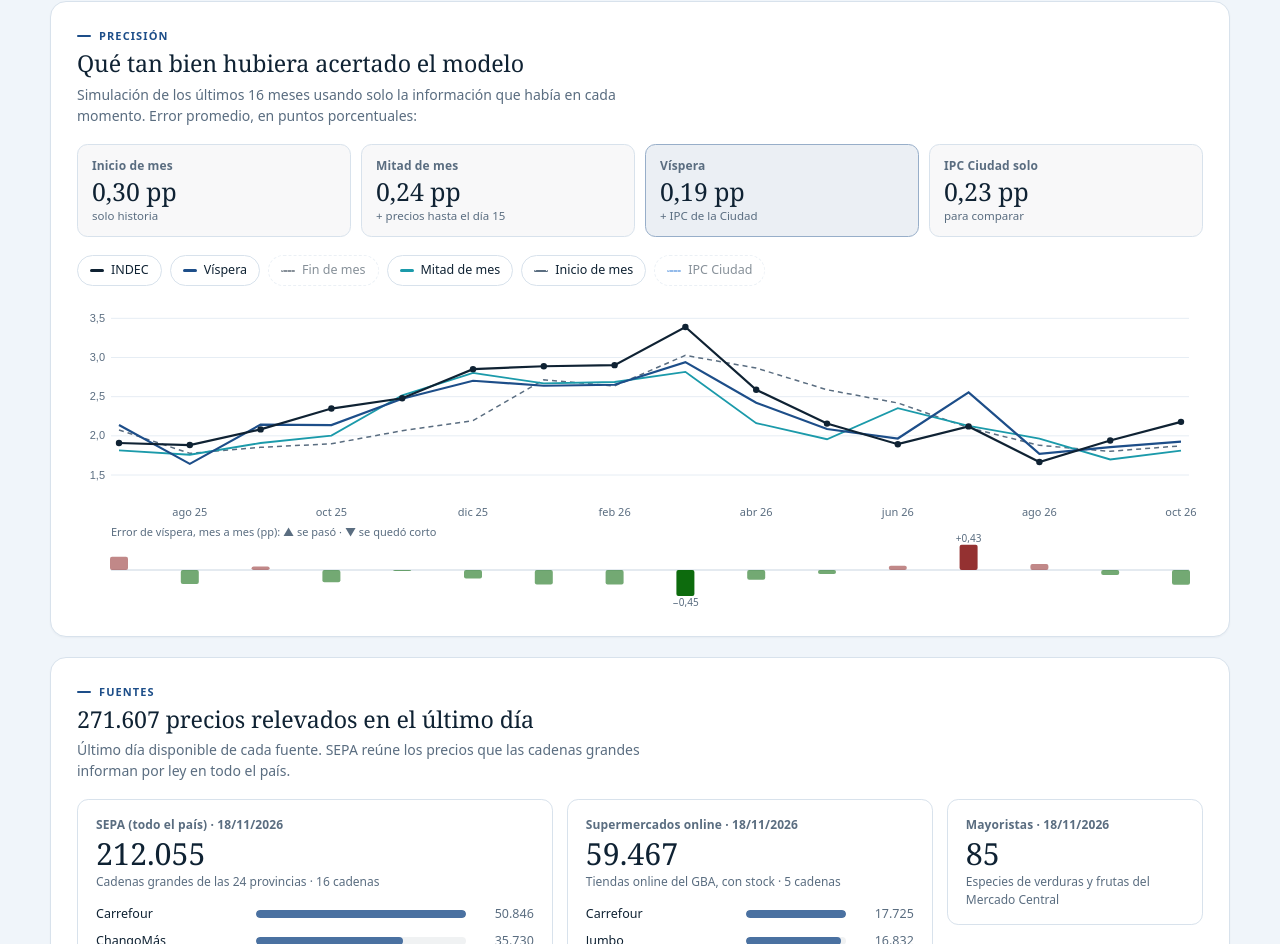
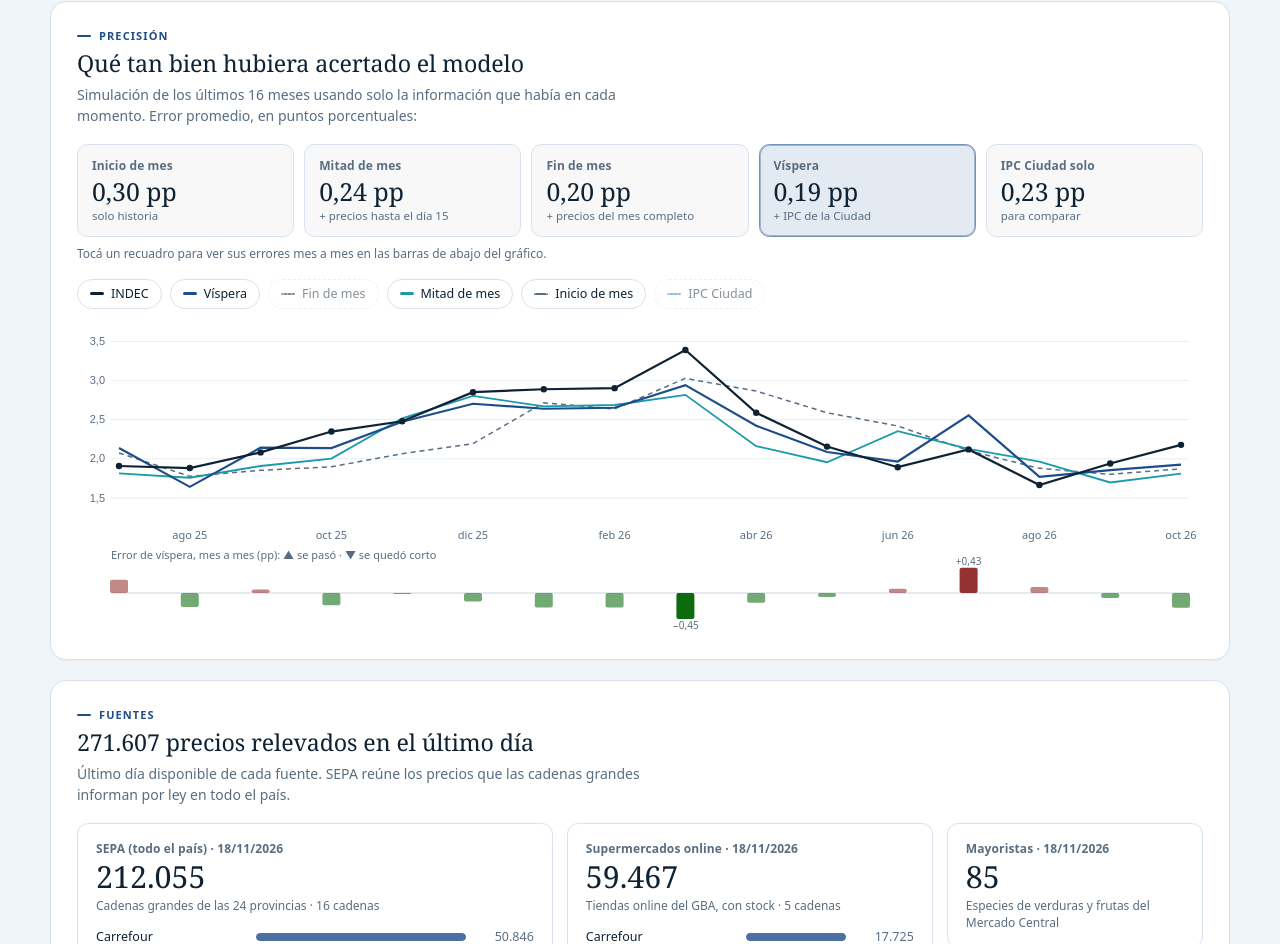
Before and after one commit to santirecco/ipc-nowcast, a plain HTML site: page reports/tablero_ipc.html in a window 1280 px wide. Shown: the part 2928-3872 px from the top of the page. Drawn offline with Linux system fonts and the light colour scheme.

Commit message:
Tablero: error a fin de mes y barras de error elegibles tocando cada recuadro
Co-Authored-By: Claude Opus 5.5 <noreply@anthropic.com>
Claude-Session: https://claude.ai/code/session_01HgaufHM38jDCPrVdXAteq2

```diff
--- a/reports/tablero_ipc.html
+++ b/reports/tablero_ipc.html
@@ -123,10 +123,13 @@ html, body { margin: 0; background: var(--color-bg); }
   .ipx-bt-canvas { position: relative; }
 
   /* precisión */
-  .ipx-stats { display: grid; grid-template-columns: repeat(4, minmax(0, 1fr)); gap: 10px; margin-bottom: 18px; }
-  @media (max-width: 760px) { .ipx-stats { grid-template-columns: repeat(2, 1fr); } }
-  .ipx-stat { display: flex; flex-direction: column; gap: 3px; padding: 12px 14px; border-radius: calc(var(--cds-radius) * 1.3); background: color-mix(in srgb, var(--color-fg) 3%, var(--color-panel)); border: 1px solid var(--color-border-line); }
-  .ipx-stat-best { background: color-mix(in srgb, var(--c0, #1d4e89) 9%, var(--color-panel)); border-color: color-mix(in srgb, var(--c0, #1d4e89) 35%, var(--color-border-line)); }
+  .ipx-stats { display: grid; grid-template-columns: repeat(5, minmax(0, 1fr)); gap: 10px; margin-bottom: 8px; }
+  @media (max-width: 860px) { .ipx-stats { grid-template-columns: repeat(2, 1fr); } }
+  .ipx-stat { display: flex; flex-direction: column; align-items: flex-start; gap: 3px; padding: 12px 14px; text-align: left; font: inherit; color: inherit; cursor: pointer; border-radius: calc(var(--cds-radius) * 1.3); background: color-mix(in srgb, var(--color-fg) 3%, var(--color-panel)); border: 1px solid var(--color-border-line); transition: background .15s, border-color .15s; }
+  .ipx-stat:hover { border-color: color-mix(in srgb, var(--c0, #1d4e89) 35%, var(--color-border-line)); }
+  .ipx-stat:focus-visible { outline: 2px solid var(--c0, currentColor); outline-offset: 2px; }
+  .ipx-stat.sel { background: color-mix(in srgb, var(--c0, #1d4e89) 12%, var(--color-panel)); border-color: color-mix(in srgb, var(--c0, #1d4e89) 55%, var(--color-border-line)); box-shadow: inset 0 0 0 1px color-mix(in srgb, var(--c0, #1d4e89) 35%, transparent); }
+  .ipx-stats-hint { margin-bottom: 16px; }
   .ipx-stat-val { font-family: var(--font-anthropic-serif); font-size: 1.55rem; line-height: 1.1; font-variant-numeric: tabular-nums; }
   .ipx-stat-foot { font-size: 11.5px; color: var(--color-fg-muted); }
 
@@ -308,12 +311,14 @@ html, body { margin: 0; background: var(--color-bg); }
       <h2 class="ipx-sec-title">Qué tan bien hubiera acertado el modelo</h2>
       <p class="ipx-muted">Simulación de los últimos 16 meses usando solo la información que había en cada momento. Error promedio, en puntos porcentuales:</p>
     </header>
-    <div class="ipx-stats">
-      <div class="ipx-stat"><span class="ipx-label">Inicio de mes</span><span class="ipx-stat-val"><span data-draw="mae-ini" data-source="error_bt" data-field="error" data-where="momento=inicio">—</span></span><span class="ipx-stat-foot">solo historia</span></div>
-      <div class="ipx-stat"><span class="ipx-label">Mitad de mes</span><span class="ipx-stat-val"><span data-draw="mae-mit" data-source="error_bt" data-field="error" data-where="momento=mitad">—</span></span><span class="ipx-stat-foot">+ precios hasta el día 15</span></div>
-      <div class="ipx-stat ipx-stat-best"><span class="ipx-label">Víspera</span><span class="ipx-stat-val"><span data-draw="mae-vis" data-source="error_bt" data-field="error" data-where="momento=vispera">—</span></span><span class="ipx-stat-foot">+ IPC de la Ciudad</span></div>
-      <div class="ipx-stat"><span class="ipx-label">IPC Ciudad solo</span><span class="ipx-stat-val"><span data-draw="mae-caba" data-source="error_bt" data-field="error" data-where="momento=caba">—</span></span><span class="ipx-stat-foot">para comparar</span></div>
+    <div class="ipx-stats" role="group" aria-label="Error promedio de cada momento: tocá uno para ver sus errores mes a mes">
+      <button type="button" class="ipx-stat" data-serie="inicio"><span class="ipx-label">Inicio de mes</span><span class="ipx-stat-val"><span data-draw="mae-ini" data-source="error_bt" data-field="error" data-where="momento=inicio">—</span></span><span class="ipx-stat-foot">solo historia</span></button>
+      <button type="button" class="ipx-stat" data-serie="mitad"><span class="ipx-label">Mitad de mes</span><span class="ipx-stat-val"><span data-draw="mae-mit" data-source="error_bt" data-field="error" data-where="momento=mitad">—</span></span><span class="ipx-stat-foot">+ precios hasta el día 15</span></button>
+      <button type="button" class="ipx-stat" data-serie="fin"><span class="ipx-label">Fin de mes</span><span class="ipx-stat-val"><span data-draw="mae-fin" data-source="error_bt" data-field="error" data-where="momento=fin">—</span></span><span class="ipx-stat-foot">+ precios del mes completo</span></button>
+      <button type="button" class="ipx-stat" data-serie="vispera"><span class="ipx-label">Víspera</span><span class="ipx-stat-val"><span data-draw="mae-vis" data-source="error_bt" data-field="error" data-where="momento=vispera">—</span></span><span class="ipx-stat-foot">+ IPC de la Ciudad</span></button>
+      <button type="button" class="ipx-stat" data-serie="caba"><span class="ipx-label">IPC Ciudad solo</span><span class="ipx-stat-val"><span data-draw="mae-caba" data-source="error_bt" data-field="error" data-where="momento=caba">—</span></span><span class="ipx-stat-foot">para comparar</span></button>
     </div>
+    <p class="ipx-hint ipx-stats-hint">Tocá un recuadro para ver sus errores mes a mes en las barras de abajo del gráfico.</p>
     <div class="ipx-chart" data-draw="bt" data-source="backtest"></div>
   </section>
 
@@ -441,7 +446,7 @@ html, body { margin: 0; background: var(--color-bg); }
     fn: (backtest) => {
       const b = backtest.slice().sort((a, c) => d3.ascending(a.mes, c.mes)).slice(-16);
       const mae = (col) => d3.mean(b.filter((r) => r[col] !== null && r[col] !== ''), (r) => Math.abs(+r[col] - +r.indec));
-      return [{ momento: 'inicio', error: mae('inicio_de_mes') }, { momento: 'mitad', error: b.length && 'mitad_de_mes' in b[0] ? mae('mitad_de_mes') : null }, { momento: 'vispera', error: mae('vispera') }, { momento: 'caba', error: mae('ipc_caba') }];
+      return [{ momento: 'inicio', error: mae('inicio_de_mes') }, { momento: 'mitad', error: b.length && 'mitad_de_mes' in b[0] ? mae('mitad_de_mes') : null }, { momento: 'fin', error: b.length && 'fin_de_mes' in b[0] ? mae('fin_de_mes') : null }, { momento: 'vispera', error: mae('vispera') }, { momento: 'caba', error: mae('ipc_caba') }];
     },
   });
   dash.calc('rec_ultimo', {
@@ -526,7 +531,7 @@ html, body { margin: 0; background: var(--color-bg); }
   delta('delta-rem', 'vs_rem');
   delta('delta-indec', 'vs_indec');
   const err = (name, m) => dash.draw(name, (el) => { const e = dash.data('error_bt'); const r = e.status === 'ok' ? (e.data || []).find((x) => x.momento === m) : null; el.textContent = r && r.error !== null ? `${f2(r.error)} pp` : '—'; });
-  err('mae-ini', 'inicio'); err('mae-mit', 'mitad'); err('mae-vis', 'vispera'); err('mae-caba', 'caba');
+  err('mae-ini', 'inicio'); err('mae-mit', 'mitad'); err('mae-fin', 'fin'); err('mae-vis', 'vispera'); err('mae-caba', 'caba');
   dash.draw('rec-total', (el) => { const t = dash.data('rec_total'); el.textContent = t.status === 'ok' && t.data ? fInt(t.data) : '—'; });
 
   // ---------------------------------------------------------------- datos del mes
@@ -762,6 +767,7 @@ html, body { margin: 0; background: var(--color-bg); }
     { k: 'caba', nombre: 'IPC Ciudad', det: 'IPC de la Ciudad de Buenos Aires, sin modelo', col: (r) => r.ipc_caba, color: () => dash.colors[1], ancho: 1.5, guion: '2 3' },
   ];
   const btVisibles = new Set(['indec', 'vispera', 'mitad', 'inicio']);
+  let btError = 'vispera'; // de qué modelo se muestran los errores mes a mes (se elige tocando los recuadros)
   const colorDe = (s) => (typeof s.color === 'function' ? s.color() : s.color);
   const num = (v) => (v === null || v === undefined || v === '' || Number.isNaN(+v) ? null : +v);
 
@@ -781,6 +787,8 @@ html, body { margin: 0; background: var(--color-bg); }
     const lienzo = document.createElement('div'); lienzo.className = 'ipx-bt-canvas';
     el.append(leyenda, lienzo);
 
+    const tiles = [...document.querySelectorAll('#backtest [data-serie]')];
+    const marcar = (k) => tiles.forEach((t) => { const on = t.dataset.serie === k; t.classList.toggle('sel', on); t.setAttribute('aria-pressed', String(on)); });
     const dibujar = () => {
       lienzo.replaceChildren();
       const vis = series.filter((s) => btVisibles.has(s.k));
@@ -801,7 +809,8 @@ html, body { margin: 0; background: var(--color-bg); }
           .attr('cx', (r) => x(r.mes)).attr('cy', (r) => y(r[s.k])).attr('r', 3.2).style('fill', colorDe(s));
       }
       // franja de error con signo (modelo − INDEC) del modelo visible más informado
-      const ref = ['vispera', 'fin', 'mitad', 'inicio', 'caba'].map((k) => series.find((s) => s.k === k)).find((s) => s && btVisibles.has(s.k));
+      const ref = [btError, 'vispera', 'fin', 'mitad', 'inicio', 'caba'].map((k) => series.find((s) => s.k === k)).find((s) => s && btVisibles.has(s.k));
+      marcar(ref ? ref.k : null);
       const ey = H - m.b + 44;
       if (ref) {
         const err = (r) => (r[ref.k] === null || r.indec === null ? null : r[ref.k] - r.indec);
@@ -846,6 +855,7 @@ html, body { margin: 0; background: var(--color-bg); }
       }).on('pointerleave', () => { tip.hidden = true; guia.style('display', 'none'); });
     };
 
+    const pintores = [];
     for (const s of series) {
       const btn = document.createElement('button'); btn.type = 'button'; btn.className = 'ipx-toggle';
       const sw = document.createElement('span'); sw.className = 'ipx-sw';
@@ -855,7 +865,9 @@ html, body { margin: 0; background: var(--color-bg); }
       pintar();
       btn.addEventListener('click', () => { if (btVisibles.has(s.k)) btVisibles.delete(s.k); else btVisibles.add(s.k); pintar(); dibujar(); });
       leyenda.appendChild(btn);
+      pintores.push(pintar);
     }
+    tiles.forEach((t) => { t.onclick = () => { btError = t.dataset.serie; btVisibles.add(btError); pintores.forEach((p) => p()); dibujar(); }; });
     dibujar();
   });
 
--- a/tablero/calcs.js
+++ b/tablero/calcs.js
@@ -54,7 +54,7 @@
     fn: (backtest) => {
       const b = backtest.slice().sort((a, c) => d3.ascending(a.mes, c.mes)).slice(-16);
       const mae = (col) => d3.mean(b.filter((r) => r[col] !== null && r[col] !== ''), (r) => Math.abs(+r[col] - +r.indec));
-      return [{ momento: 'inicio', error: mae('inicio_de_mes') }, { momento: 'mitad', error: b.length && 'mitad_de_mes' in b[0] ? mae('mitad_de_mes') : null }, { momento: 'vispera', error: mae('vispera') }, { momento: 'caba', error: mae('ipc_caba') }];
+      return [{ momento: 'inicio', error: mae('inicio_de_mes') }, { momento: 'mitad', error: b.length && 'mitad_de_mes' in b[0] ? mae('mitad_de_mes') : null }, { momento: 'fin', error: b.length && 'fin_de_mes' in b[0] ? mae('fin_de_mes') : null }, { momento: 'vispera', error: mae('vispera') }, { momento: 'caba', error: mae('ipc_caba') }];
     },
   });
   dash.calc('rec_ultimo', {
--- a/tablero/style.css
+++ b/tablero/style.css
@@ -89,10 +89,13 @@
   .ipx-bt-canvas { position: relative; }
 
   /* precisión */
-  .ipx-stats { display: grid; grid-template-columns: repeat(4, minmax(0, 1fr)); gap: 10px; margin-bottom: 18px; }
-  @media (max-width: 760px) { .ipx-stats { grid-template-columns: repeat(2, 1fr); } }
-  .ipx-stat { display: flex; flex-direction: column; gap: 3px; padding: 12px 14px; border-radius: calc(var(--cds-radius) * 1.3); background: color-mix(in srgb, var(--color-fg) 3%, var(--color-panel)); border: 1px solid var(--color-border-line); }
-  .ipx-stat-best { background: color-mix(in srgb, var(--c0, #1d4e89) 9%, var(--color-panel)); border-color: color-mix(in srgb, var(--c0, #1d4e89) 35%, var(--color-border-line)); }
+  .ipx-stats { display: grid; grid-template-columns: repeat(5, minmax(0, 1fr)); gap: 10px; margin-bottom: 8px; }
+  @media (max-width: 860px) { .ipx-stats { grid-template-columns: repeat(2, 1fr); } }
+  .ipx-stat { display: flex; flex-direction: column; align-items: flex-start; gap: 3px; padding: 12px 14px; text-align: left; font: inherit; color: inherit; cursor: pointer; border-radius: calc(var(--cds-radius) * 1.3); background: color-mix(in srgb, var(--color-fg) 3%, var(--color-panel)); border: 1px solid var(--color-border-line); transition: background .15s, border-color .15s; }
+  .ipx-stat:hover { border-color: color-mix(in srgb, var(--c0, #1d4e89) 35%, var(--color-border-line)); }
+  .ipx-stat:focus-visible { outline: 2px solid var(--c0, currentColor); outline-offset: 2px; }
+  .ipx-stat.sel { background: color-mix(in srgb, var(--c0, #1d4e89) 12%, var(--color-panel)); border-color: color-mix(in srgb, var(--c0, #1d4e89) 55%, var(--color-border-line)); box-shadow: inset 0 0 0 1px color-mix(in srgb, var(--c0, #1d4e89) 35%, transparent); }
+  .ipx-stats-hint { margin-bottom: 16px; }
   .ipx-stat-val { font-family: var(--font-anthropic-serif); font-size: 1.55rem; line-height: 1.1; font-variant-numeric: tabular-nums; }
   .ipx-stat-foot { font-size: 11.5px; color: var(--color-fg-muted); }
 
--- a/tablero/ui.js
+++ b/tablero/ui.js
@@ -40,7 +40,7 @@
   delta('delta-rem', 'vs_rem');
   delta('delta-indec', 'vs_indec');
   const err = (name, m) => dash.draw(name, (el) => { const e = dash.data('error_bt'); const r = e.status === 'ok' ? (e.data || []).find((x) => x.momento === m) : null; el.textContent = r && r.error !== null ? `${f2(r.error)} pp` : '—'; });
-  err('mae-ini', 'inicio'); err('mae-mit', 'mitad'); err('mae-vis', 'vispera'); err('mae-caba', 'caba');
+  err('mae-ini', 'inicio'); err('mae-mit', 'mitad'); err('mae-fin', 'fin'); err('mae-vis', 'vispera'); err('mae-caba', 'caba');
   dash.draw('rec-total', (el) => { const t = dash.data('rec_total'); el.textContent = t.status === 'ok' && t.data ? fInt(t.data) : '—'; });
 
   // ---------------------------------------------------------------- datos del mes
```
Also changed, not shown: tablero/charts.js (+8 -1 lines), tablero/index.html (+7 -5 lines).
